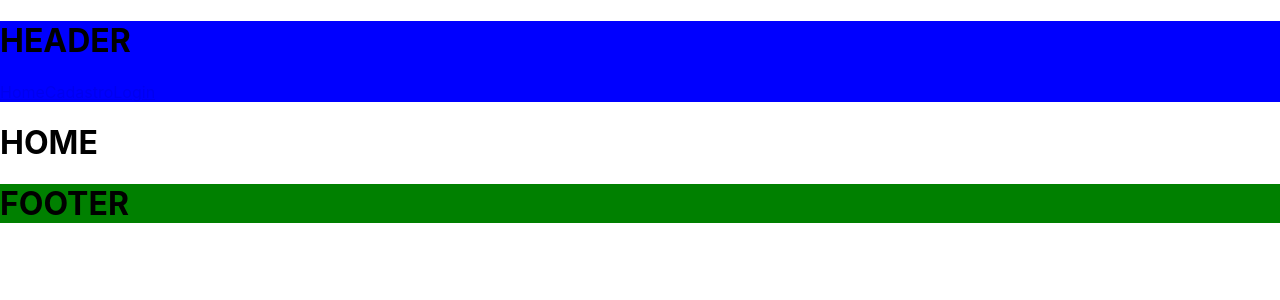
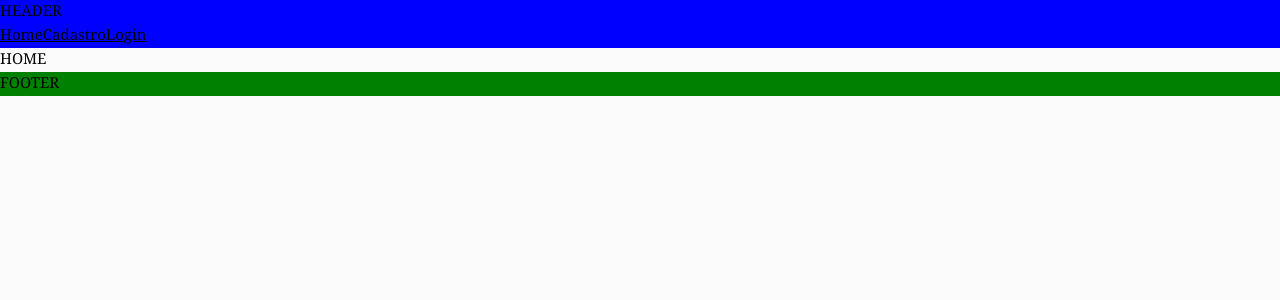
Before and after one commit to equipedevo/API_2_FRONT, a React (Create React App) app in the folder hermez/: page / in a window 1280 px wide. Shown: the top 300 px of the page. Built offline with nearby package versions, Linux system fonts and the light colour scheme.

Commit message:
T05 - Adicionei a estilização Geral (FONT-FAMILY, CORES, FONTES-GERAIS, GERAL)

```diff
--- a/hermez/src/App.css
+++ b/hermez/src/App.css
@@ -1,38 +1,34 @@
-.App {
-  text-align: center;
+/* FONT-FAMILY */
+@font-face {
+  font-family: "Noto Serif Bengali";
+  src: url(fonts/Noto\ Serif\ Bengali.ttf);
 }
 
-.App-logo {
-  height: 40vmin;
-  pointer-events: none;
+:root{
+  /* CORES */
+  --branco:#FBFBFB;
+  --cinzaClaro: #F2F2F2;
+  --cinzaEscuro: #7D7D7D;
+  --preto:#000000;
+  --vermelho:#F4324A;
+  --verdeClaro:#34B132;
+  /* FONTES-GERAIS */
+  --títulosGrande: 400 calc(20px + 2.5vw) "Noto Serif Bengali";
+  --botaoLogin: 400 calc(20px + 0.5vw) "Noto Serif Bengali";
+  --títulos: 400 20px "Noto Serif Bengali";
+  --textos: 400 15px "Noto Serif Bengali";
+  --textInput: 400 10px "Noto Serif Bengali";
 }
 
-@media (prefers-reduced-motion: no-preference) {
-  .App-logo {
-    animation: App-logo-spin infinite 20s linear;
-  }
+/* GERAL */
+*{
+  color: var(--preto);
+  font: var(--textos);
+  margin: 0;
+  padding: 0;
 }
 
-.App-header {
-  background-color: #282c34;
-  min-height: 100vh;
-  display: flex;
-  flex-direction: column;
-  align-items: center;
-  justify-content: center;
-  font-size: calc(10px + 2vmin);
-  color: white;
+body{
+  background-color: var(--branco);
+  width: 100%;
 }
-
-.App-link {
-  color: #61dafb;
-}
-
-@keyframes App-logo-spin {
-  from {
-    transform: rotate(0deg);
-  }
-  to {
-    transform: rotate(360deg);
-  }
-}
```
